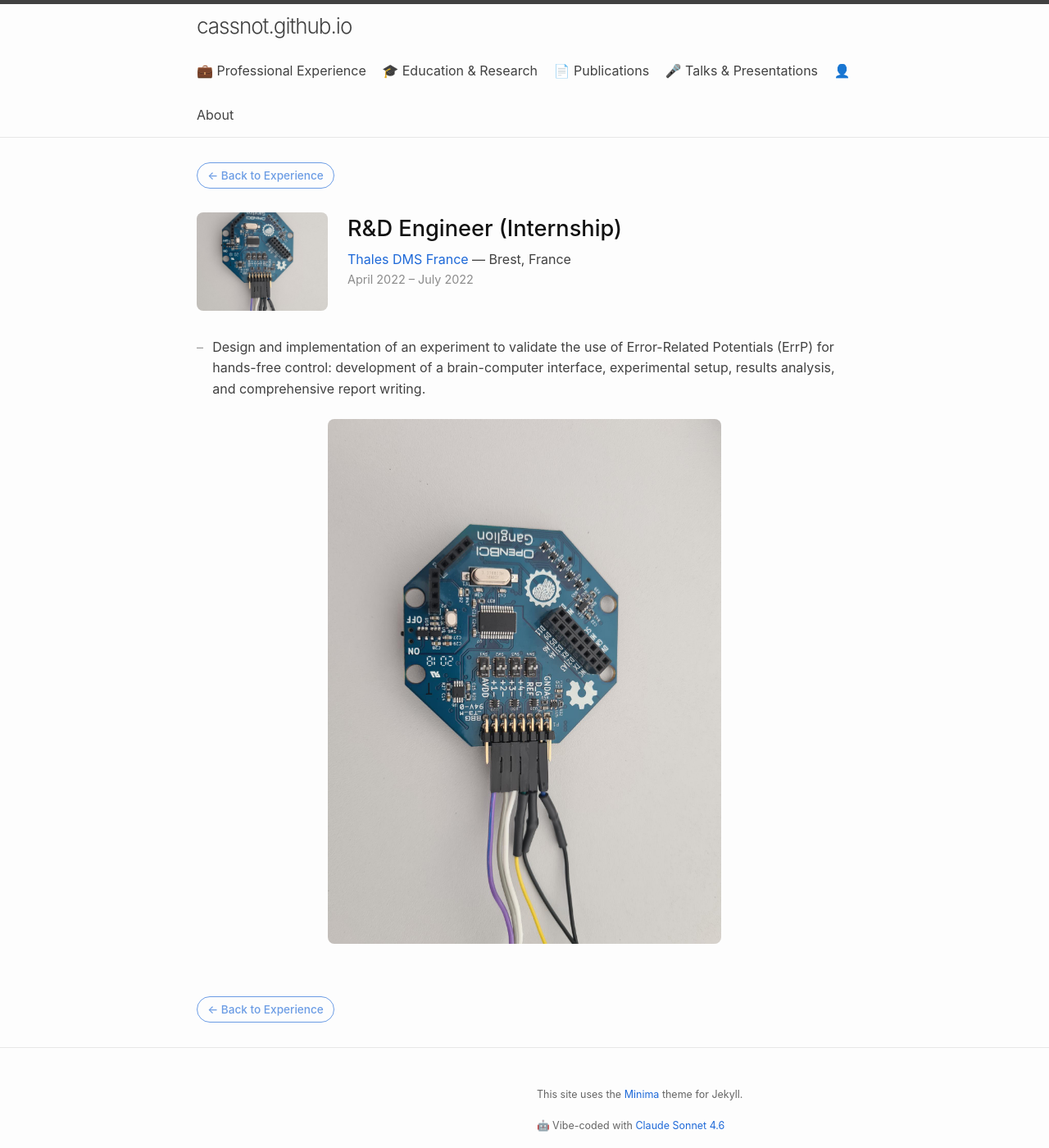
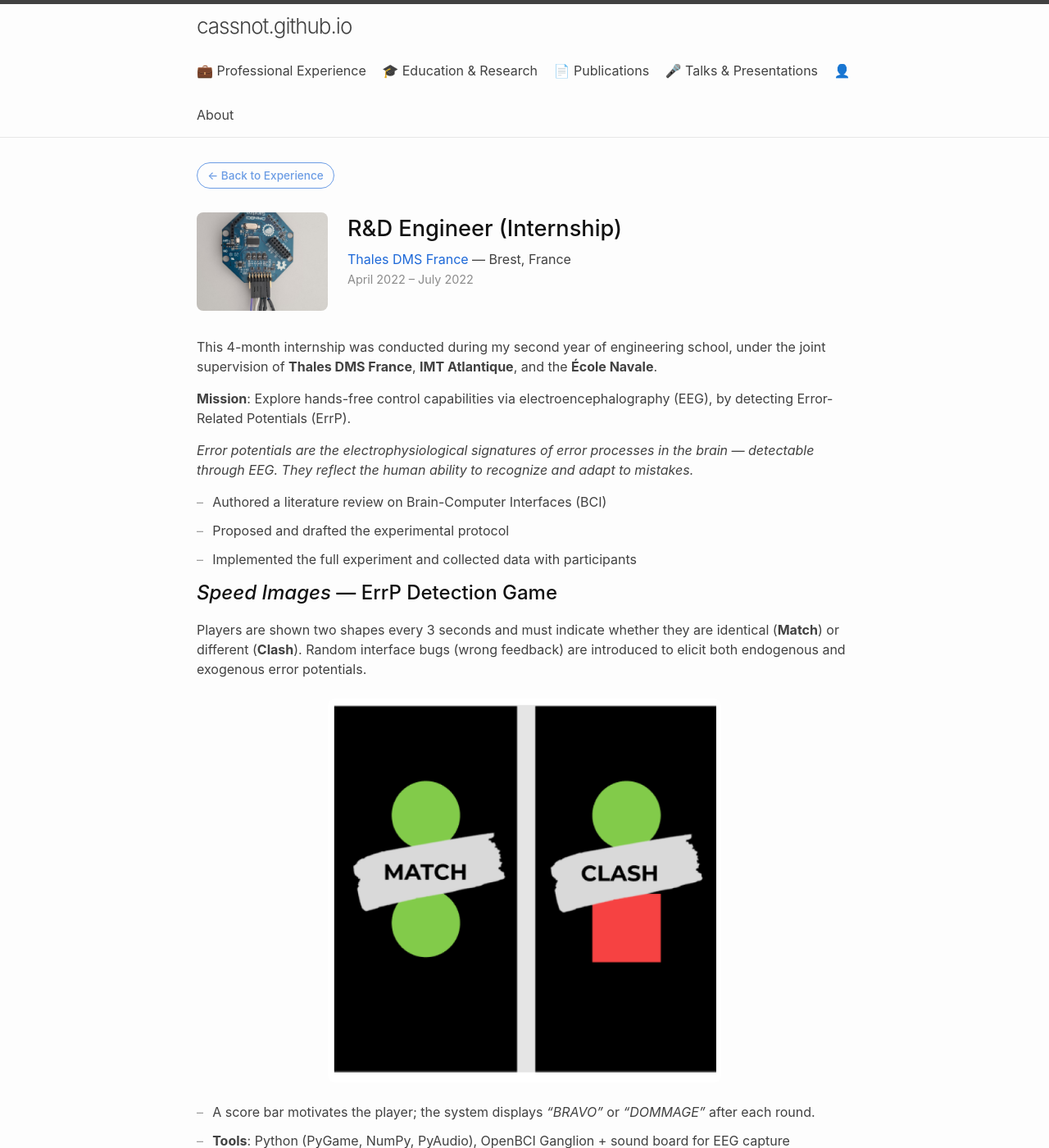
Before and after one commit to CassNot/cassnot.github.io, a Jekyll site: the page built from _experiences/thales.md, in a window 1280 px wide and 1400 px high. Shown: the whole window at 82% size. Built offline with Jekyll 4.4.1, drawn with Linux system fonts in a browser that asks for light colours; nearby versions of some CDN libraries; some of the changed text lies outside the part shown.

Commit message:
Edited experiences

```diff
--- a/_experiences/thales.md
+++ b/_experiences/thales.md
@@ -7,12 +7,41 @@ location: Brest, France
 start_date: April 2022
 end_date: July 2022
 image: /assets/imgs/eeg.jpeg
-order: 3
+order: 4
 highlights:
   - "Designed and built a brain-computer interface to validate the use of Error-Related Potentials (ErrP)"
   - "Full experimental pipeline: hardware setup, signal processing, analysis, and written report"
 ---
 
-- Design and implementation of an experiment to validate the use of Error-Related Potentials (ErrP) for hands-free control: development of a brain-computer interface, experimental setup, results analysis, and comprehensive report writing.
+This 4-month internship was conducted during my second year of engineering school, under the joint supervision of **Thales DMS France**, **IMT Atlantique**, and the **École Navale**.
 
-![EEG signal](/assets/imgs/eeg.jpeg){: style="max-width: 480px; display: block; margin: 1.5rem auto; border-radius: 8px;"}
+**Mission**: Explore hands-free control capabilities via electroencephalography (EEG), by detecting Error-Related Potentials (ErrP).
+
+*Error potentials are the electrophysiological signatures of error processes in the brain — detectable through EEG. They reflect the human ability to recognize and adapt to mistakes.*
+
+- Authored a literature review on Brain-Computer Interfaces (BCI)
+- Proposed and drafted the experimental protocol
+- Implemented the full experiment and collected data with participants
+
+## *Speed Images* — ErrP Detection Game
+
+Players are shown two shapes every 3 seconds and must indicate whether they are identical (**Match**) or different (**Clash**). Random interface bugs (wrong feedback) are introduced to elicit both endogenous and exogenous error potentials.
+
+![Match / Clash game interface](/assets/imgs/Match_Clash.png){: style="max-width: 480px; display: block; margin: 1.5rem auto; border-radius: 8px;"}
+
+- A score bar motivates the player; the system displays *"BRAVO"* or *"DOMMAGE"* after each round.
+- **Tools**: Python (PyGame, NumPy, PyAudio), OpenBCI Ganglion + sound board for EEG capture
+
+![Game feedback display](/assets/imgs/Squares.png){: style="max-width: 480px; display: block; margin: 1.5rem auto; border-radius: 8px;"}
+
+## Results
+
+We observe a **drop in amplitude on the Fz and Cz electrodes** when the player clicks incorrectly:
+
+![EEG signal — player errors](/assets/imgs/EEG_errors.png){: style="max-width: 560px; display: block; margin: 1.5rem auto; border-radius: 8px;"}
+
+We observe a **large amplitude variation on Fz and Cz** when the interface provides wrong feedback:
+
+![EEG signal — interface feedback errors](/assets/imgs/EEG_feedback.png){: style="max-width: 560px; display: block; margin: 1.5rem auto; border-radius: 8px;"}
+
+[View code on GitHub](https://github.com/CassNot/Stage-EEG-2022)
```
Also changed, not shown: _experiences/cardiologs.md (+11 -5 lines), _experiences/concordia-ta.md (+31 -2 lines), _experiences/concordia-thesis.md (added, +61 -0 lines), _experiences/ecole-musique.md (+1 -1 lines).
